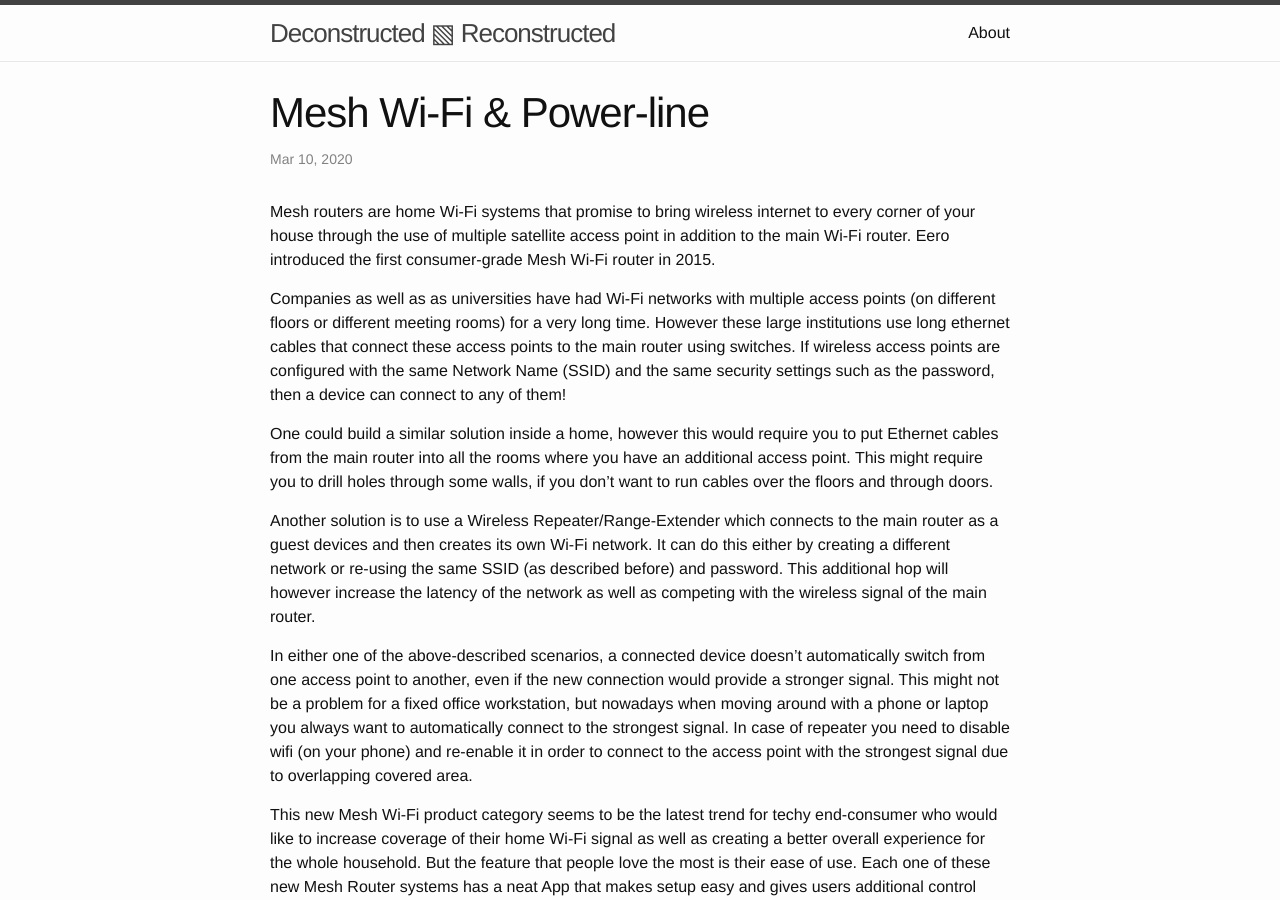
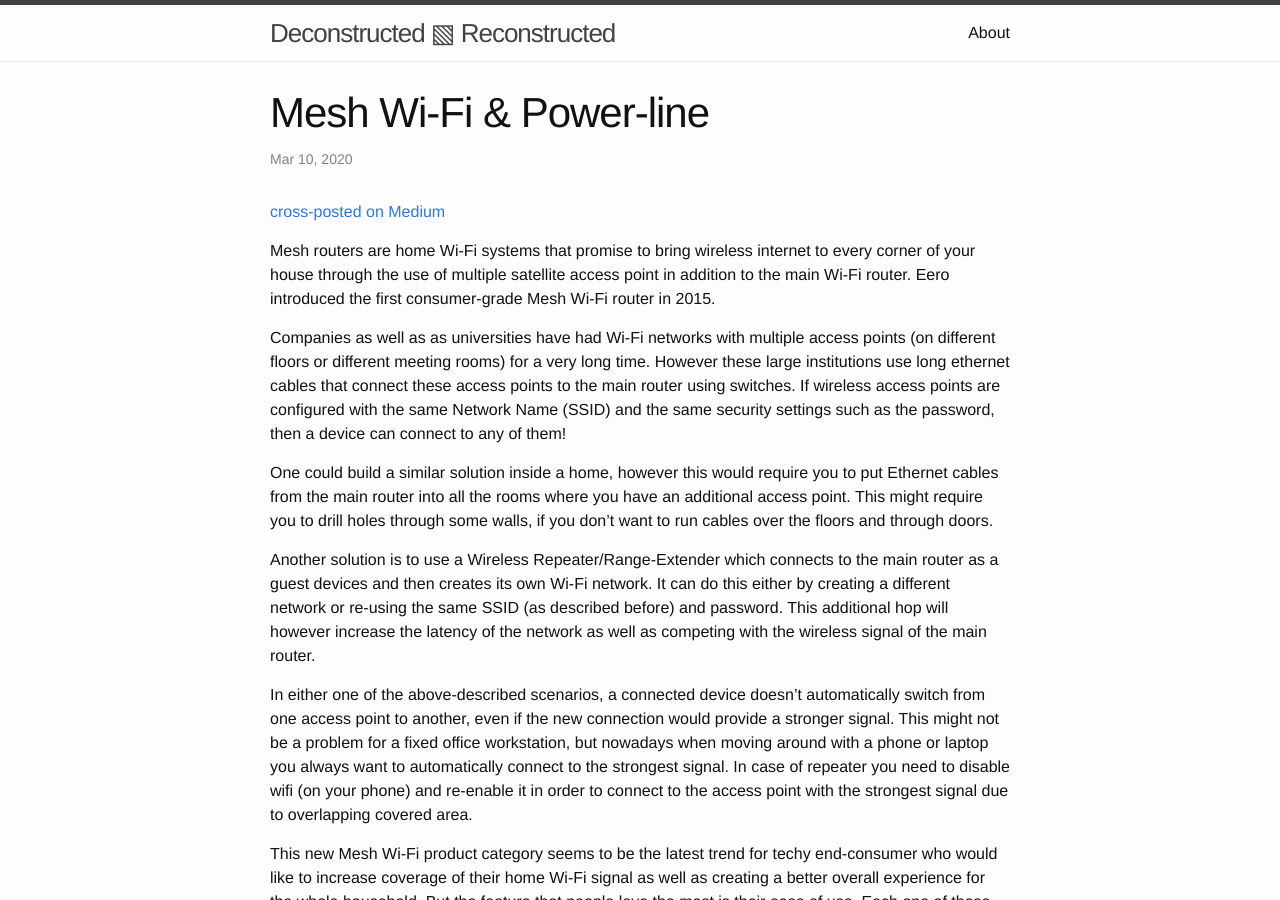
Before and after one commit to cedricbastin/cedricbastin.github.io, a Jekyll site: the page built from _posts/2020-03-10-mesh-wifi-powerline.md, in a window 1280 px wide and 900 px high. Built offline with Jekyll 4.4.1, drawn with Linux system fonts in a browser that asks for light colours.

Commit message:
cross-posted Medium links

```diff
--- a/_posts/2020-03-10-mesh-wifi-powerline.md
+++ b/_posts/2020-03-10-mesh-wifi-powerline.md
@@ -4,6 +4,8 @@ title:  "Mesh Wi-Fi & Power-line"
 date:   2020-03-10
 categories: technology, standards, wifi, powerline
 ---
+
+[cross-posted on Medium](https://medium.com/@cedricbastin/mesh-wi-fi-power-line-ce0c6fb1967)
 
 Mesh routers are home Wi-Fi systems that promise to bring wireless internet to every corner of your house through the use of multiple satellite access point in addition to the main Wi-Fi router.
 Eero introduced the first consumer-grade Mesh Wi-Fi router in 2015.
```
Also changed, not shown: _posts/2020-04-28-apple-services-iphone-se.md (+2 -0 lines).
